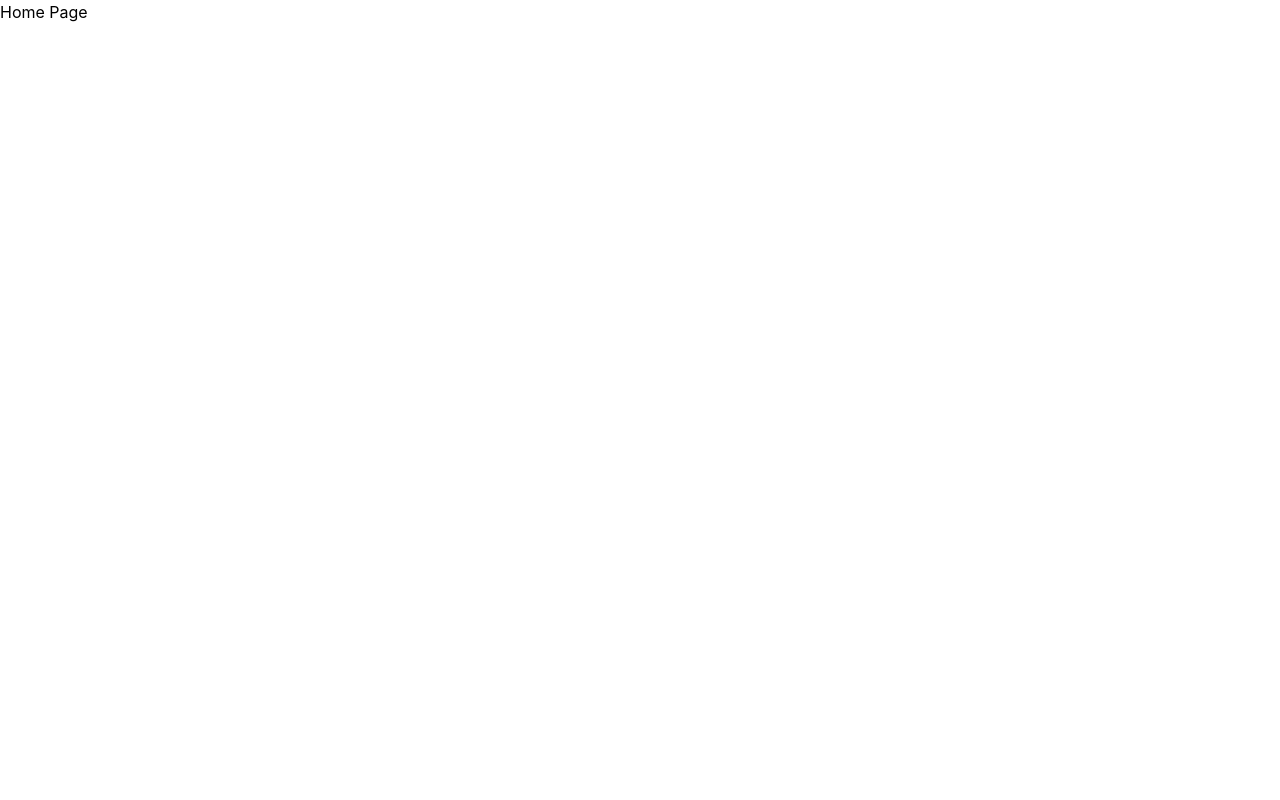
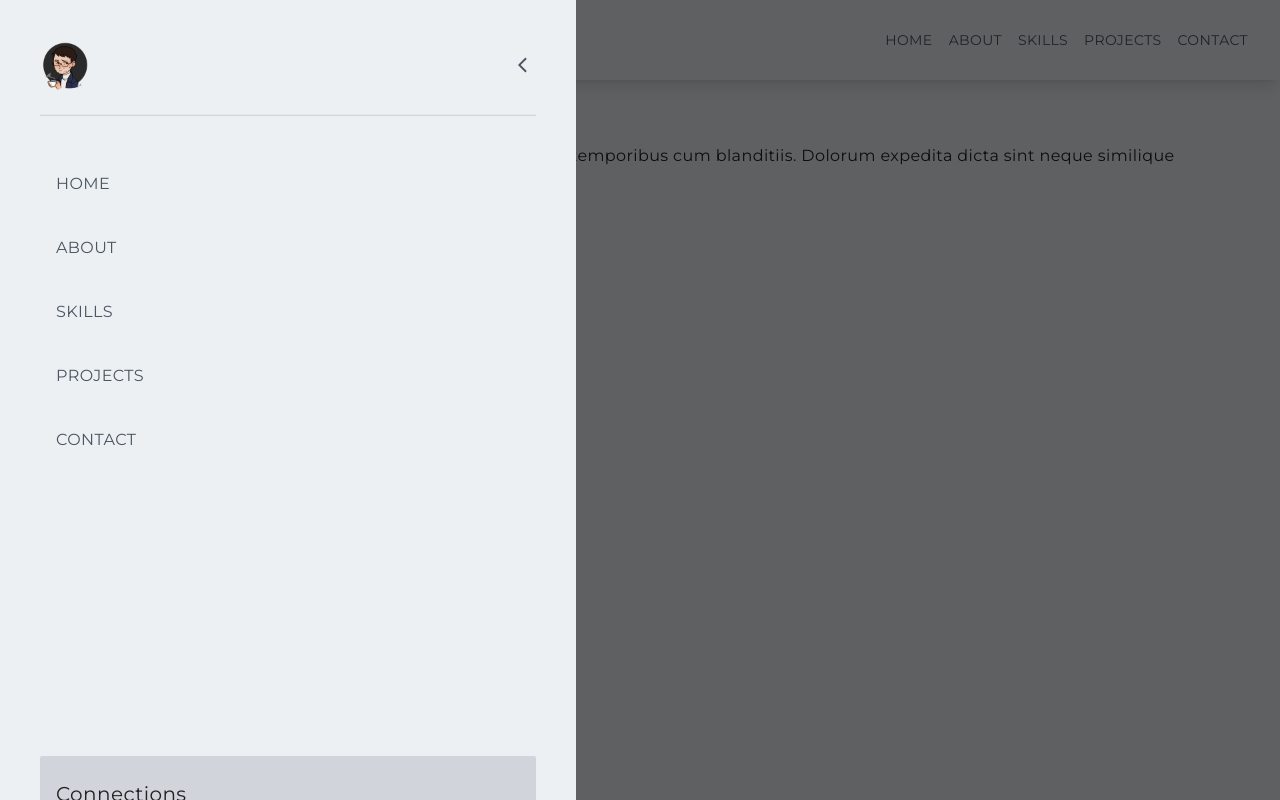
Before and after one commit to emrebican/myPortfolio, a Next.js app: page / in a window 1280 px wide. Built offline with nearby package versions, Linux system fonts and the light colour scheme.

Commit message:
Navbar and Menu components are created

```diff
--- /dev/null
+++ b/components/Menu/Menu.module.scss
@@ -0,0 +1,41 @@
+.menuWrapper {
+  @apply fixed left-0 top-0 w-full h-screen bg-black/60;
+
+  .menu {
+    @apply fixed left-0 top-0 p-10
+      w-[75%] sm:w-[65%] md:w-[45%] h-screen
+      bg-[#ecf0f3] ease-in duration-500;
+
+    .backIcon {
+      @apply cursor-pointer text-lg text-gray-600
+        transition-all duration-100
+        hover:text-[#212121] hover:text-2xl;
+    }
+
+    .menuLink {
+      @apply p-4 uppercase text-gray-600 rounded-sm
+        transition-all duration-200
+        hover:bg-[#212121] hover:text-[#ecf0f3] hover:font-semibold;
+    }
+  }
+
+  .connectWrapper {
+    @apply mt-72 h-36 p-4 bg-gray-300 text-[#212121] rounded-sm;
+
+    p {
+      @apply text-xl border-b border-[#212121] py-2;
+    }
+
+    .connect {
+      @apply mt-6 flex justify-center items-center gap-4
+      sm:gap-8 transition-all duration-200;
+
+      span {
+        @apply p-2 text-xl
+        bg-[#ecf0f3] cursor-pointer
+        rounded-full shadow-md shadow-gray-400
+        hover:bg-[#212121] hover:text-[#ecf0f3] hover:scale-[1.2] transition-all duration-200;
+      }
+    }
+  }
+}
--- /dev/null
+++ b/components/Menu/Menu.tsx
@@ -0,0 +1,67 @@
+import styles from './Menu.module.scss'
+import Image from 'next/image'
+import Link from 'next/link'
+
+import { MdArrowBackIos } from 'react-icons/md'
+import { VscGithub } from 'react-icons/vsc'
+import { HiMail } from 'react-icons/hi'
+import { RiFacebookFill, RiLinkedinFill } from 'react-icons/ri'
+
+type TItem = {
+  url: string
+  title: string
+  id: number
+}
+
+const listItems = [
+  { url: '/', title: 'home', id: 1 },
+  { url: '/', title: 'about', id: 2 },
+  { url: '/', title: 'skills', id: 3 },
+  { url: '/', title: 'projects', id: 4 },
+  { url: '/', title: 'contact', id: 5 }
+]
+
+const Menu = () => {
+  return (
+    <div className={styles.menuWrapper}>
+      <div className={styles.menu}>
+        <div className="flex justify-between items-center">
+          <Image
+            src="/assets/portfolio-image.png"
+            alt="portfolio-image"
+            width={50}
+            height={50}
+          />
+          <MdArrowBackIos className={styles.backIcon} />
+        </div>
+        <hr className="bg-gray-300 h-0.5 mt-6 mb-10" />
+        <ul className="flex flex-col gap-2">
+          {listItems.map((item: TItem) => (
+            <li key={item.id} className={styles.menuLink}>
+              <Link href={item.url}>{item.title}</Link>
+            </li>
+          ))}
+        </ul>
+        <div className={styles.connectWrapper}>
+          <p>Connections</p>
+          <div className={styles.connect}>
+            <span>
+              <VscGithub />
+            </span>
+            <span>
+              <RiLinkedinFill />
+            </span>
+            <span>
+              <HiMail />
+            </span>
+            <span>
+              <RiFacebookFill />
+            </span>
+          </div>
+        </div>
+      </div>
+    </div>
+  )
+}
+
+export default Menu
--- a/components/Navbar.tsx
+++ /dev/null
@@ -1,5 +0,0 @@
-const Navbar = () => {
-  return <div>Navbar</div>
-}
-
-export default Navbar
--- /dev/null
+++ b/components/Navbar/Navbar.module.scss
@@ -0,0 +1,22 @@
+.container {
+  @apply fixed w-full h-20 shadow-lg z-[100];
+}
+
+.content {
+  @apply flex justify-between items-center
+  w-full h-full px-8 2xl:px-16 transition-all;
+}
+
+.list {
+  @apply hidden md:flex gap-4;
+}
+
+.link {
+  @apply text-sm text-gray-600 uppercase
+  transition-all duration-100
+  hover:font-bold hover:text-[#212121];
+}
+
+.menuIcon {
+  @apply md:hidden;
+}
--- /dev/null
+++ b/components/Navbar/Navbar.tsx
@@ -0,0 +1,49 @@
+import styles from './Navbar.module.scss'
+import Image from 'next/image'
+import Link from 'next/link'
+
+import { RxHamburgerMenu } from 'react-icons/rx'
+
+import Menu from '../Menu/Menu'
+
+type TItem = {
+  url: string
+  title: string
+  id: number
+}
+
+const listItems = [
+  { url: '/', title: 'home', id: 1 },
+  { url: '/', title: 'about', id: 2 },
+  { url: '/', title: 'skills', id: 3 },
+  { url: '/', title: 'projects', id: 4 },
+  { url: '/', title: 'contact', id: 5 }
+]
+
+const Navbar = () => {
+  return (
+    <div className={styles.container}>
+      <div className={styles.content}>
+        <Image
+          src="/assets/portfolio-image.png"
+          alt="portfolio-image"
+          width={70}
+          height={70}
+        />
+        <ul className={styles.list}>
+          {listItems.map((item: TItem) => (
+            <li key={item.id} className={styles.link}>
+              <Link href={item.url}>{item.title}</Link>
+            </li>
+          ))}
+        </ul>
+        <div className={styles.menuIcon}>
+          <RxHamburgerMenu size={25} />
+        </div>
+        <Menu />
+      </div>
+    </div>
+  )
+}
+
+export default Navbar
--- a/package.json
+++ b/package.json
@@ -17,6 +17,8 @@
     "next": "13.0.6",
     "react": "18.2.0",
     "react-dom": "18.2.0",
+    "react-icons": "^4.7.1",
+    "sass": "^1.56.1",
     "typescript": "4.9.3"
   },
   "devDependencies": {
--- a/pages/_app.tsx
+++ b/pages/_app.tsx
@@ -1,4 +1,4 @@
-import '../styles/globals.css'
+import '../styles/globals.scss'
 import type { AppProps } from 'next/app'
 
 export default function App({ Component, pageProps }: AppProps) {
--- a/pages/index.tsx
+++ b/pages/index.tsx
@@ -1,4 +1,7 @@
 import Head from 'next/head'
+import Image from 'next/image'
+import Link from 'next/link'
+import Navbar from '../components/Navbar/Navbar'
 
 export default function Home() {
   return (
@@ -8,15 +11,20 @@ export default function Home() {
         <meta name="description" content="Generated by create next app" />
         <link rel="icon" href="/favicon.ico" />
       </Head>
-      <div>Home Page</div>
-      {/* <footer className={styles.footer}>
+      <Navbar />
+      <div className="pt-36">
+        Lorem ipsum, dolor sit amet consectetur adipisicing elit. Ex iusto ea
+        temporibus cum blanditiis. Dolorum expedita dicta sint neque similique
+        assumenda? Aliquid quidem quos dolorum nam ad a sit mollitia?
+      </div>
+      {/* <footer>
         <a
           href="https://vercel.com?utm_source=create-next-app&utm_medium=default-template&utm_campaign=create-next-app"
           target="_blank"
           rel="noopener noreferrer"
         >
           Powered by{' '}
-          <span className={styles.logo}>
+          <span>
             <Image src="/vercel.svg" alt="Vercel Logo" width={72} height={16} />
           </span>
         </a>
--- a/styles/globals.css
+++ /dev/null
@@ -1,20 +0,0 @@
-@tailwind base;
-@tailwind components;
-@tailwind utilities;
-
-html,
-body {
-  padding: 0;
-  margin: 0;
-  font-family: -apple-system, BlinkMacSystemFont, Segoe UI, Roboto, Oxygen,
-    Ubuntu, Cantarell, Fira Sans, Droid Sans, Helvetica Neue, sans-serif;
-}
-
-a {
-  color: inherit;
-  text-decoration: none;
-}
-
-* {
-  box-sizing: border-box;
-}
--- /dev/null
+++ b/styles/globals.scss
@@ -0,0 +1,60 @@
+@tailwind base;
+@tailwind components;
+@tailwind utilities;
+
+@import url('https://fonts.googleapis.com/css2?family=Montserrat:ital,wght@0,100;0,300;0,400;0,500;0,600;0,700;1,300&display=swap');
+
+/* Variables */
+$bg-light: #ecf0f3;
+$bg-dark: #212121;
+$text-light: #ecf0f3;
+$text-dark: #212121;
+
+@layer base {
+  body {
+    @apply tracking-wide;
+    font-family: 'Montserrat', sans-serif;
+    background: $bg-light;
+    color: $text-dark;
+  }
+
+  h1,
+  h2,
+  h3,
+  h4,
+  h5,
+  h6 {
+    @apply font-bold;
+  }
+
+  h1 {
+    @apply text-4xl sm:text-5xl md:text-6xl;
+  }
+  h1 {
+    @apply text-3xl sm:text-4xl;
+  }
+  li {
+    @apply cursor-pointer;
+  }
+  button {
+    @apply shadow-xl shadow-gray-400 rounded-xl uppercase bg-gradient-to-r from-[#5651e5] to-[#709dff] text-white;
+  }
+}
+
+/* html,
+body {
+  padding: 0;
+  margin: 0;
+  font-family: -apple-system, BlinkMacSystemFont, Segoe UI, Roboto, Oxygen,
+    Ubuntu, Cantarell, Fira Sans, Droid Sans, Helvetica Neue, sans-serif;
+}
+
+a {
+  color: inherit;
+  text-decoration: none;
+}
+
+* {
+  box-sizing: border-box;
+}
+ */
```
Also changed, not shown: public/assets/portfolio-image.png (added), 1 other file (tests, documents, lock files or other folders).
